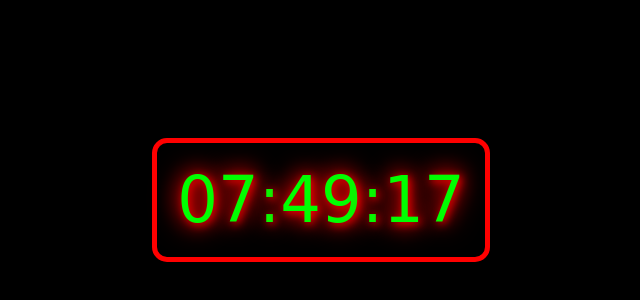
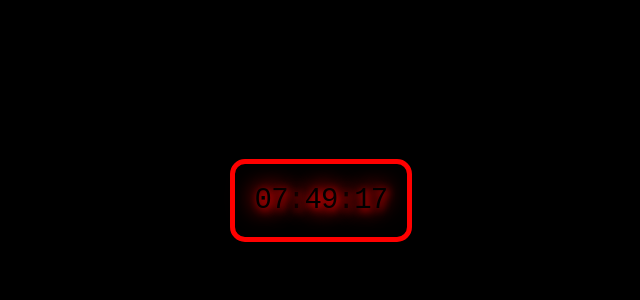
Before and after one commit to barbaracohenzita/widget, a plain HTML site: page index.html in a window 1280 px wide. Shown: the part 208-508 px from the top of the page, without its empty margins (319-959 px from the left). Drawn offline with Linux system fonts and the light colour scheme.

Commit message:
Update styles.css

```diff
--- a/styles.css
+++ b/styles.css
@@ -9,9 +9,11 @@ body {
 }
 
 #arcade-clock {
-    font-family: 'Press Start 2P', cursive;
-    font-size: 4em;
-    color: #00FF00;
+    font-family: "Courier New", Courier, monospace;
+    font-size: 29px;
+    letter-spacing: -0.8px;
+    word-spacing: -2.8px;
+    color: #000000;
     text-shadow: 2px 2px 8px #FF0000;
     padding: 20px;
     border: 5px solid #FF0000;
```
